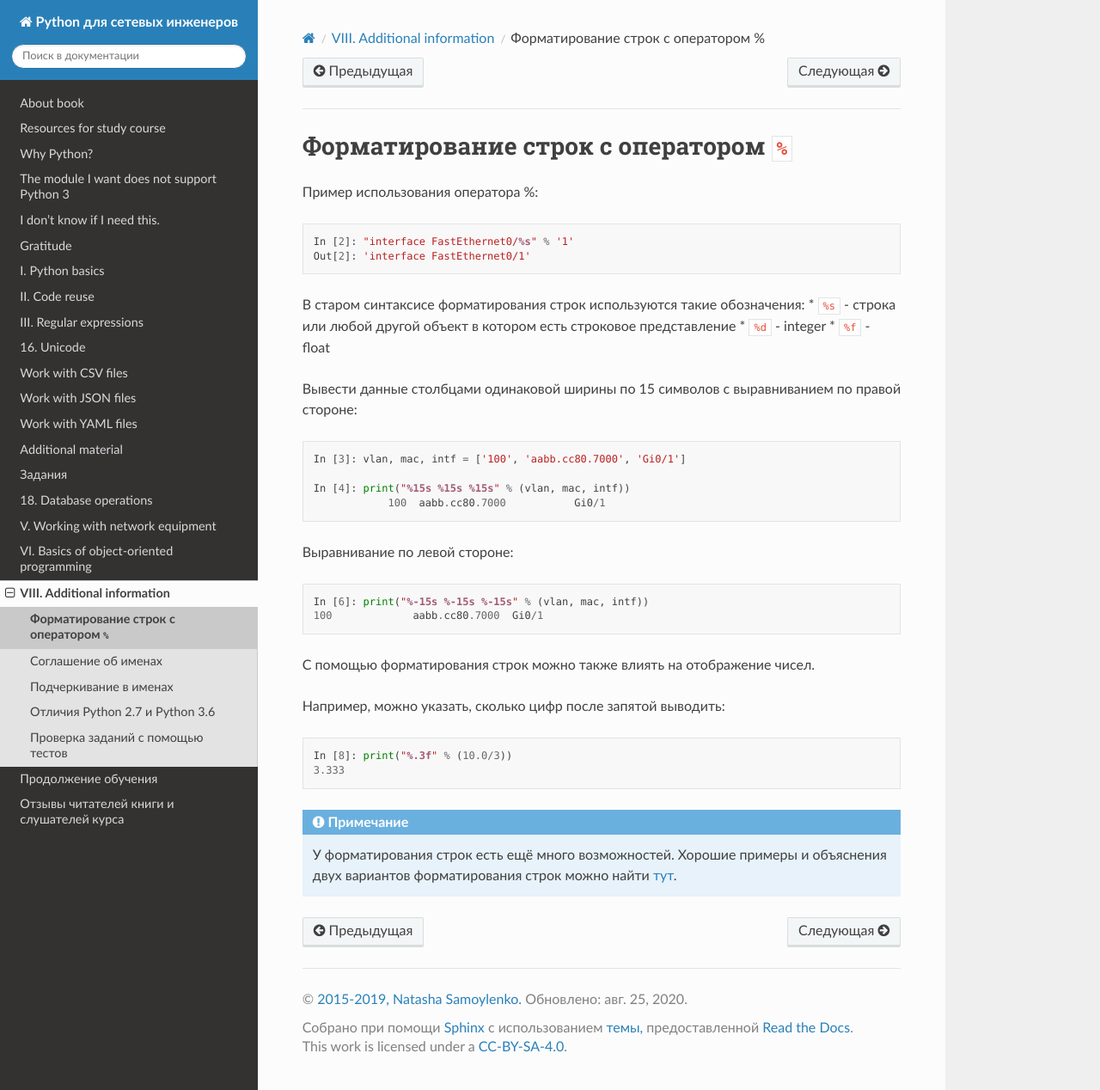
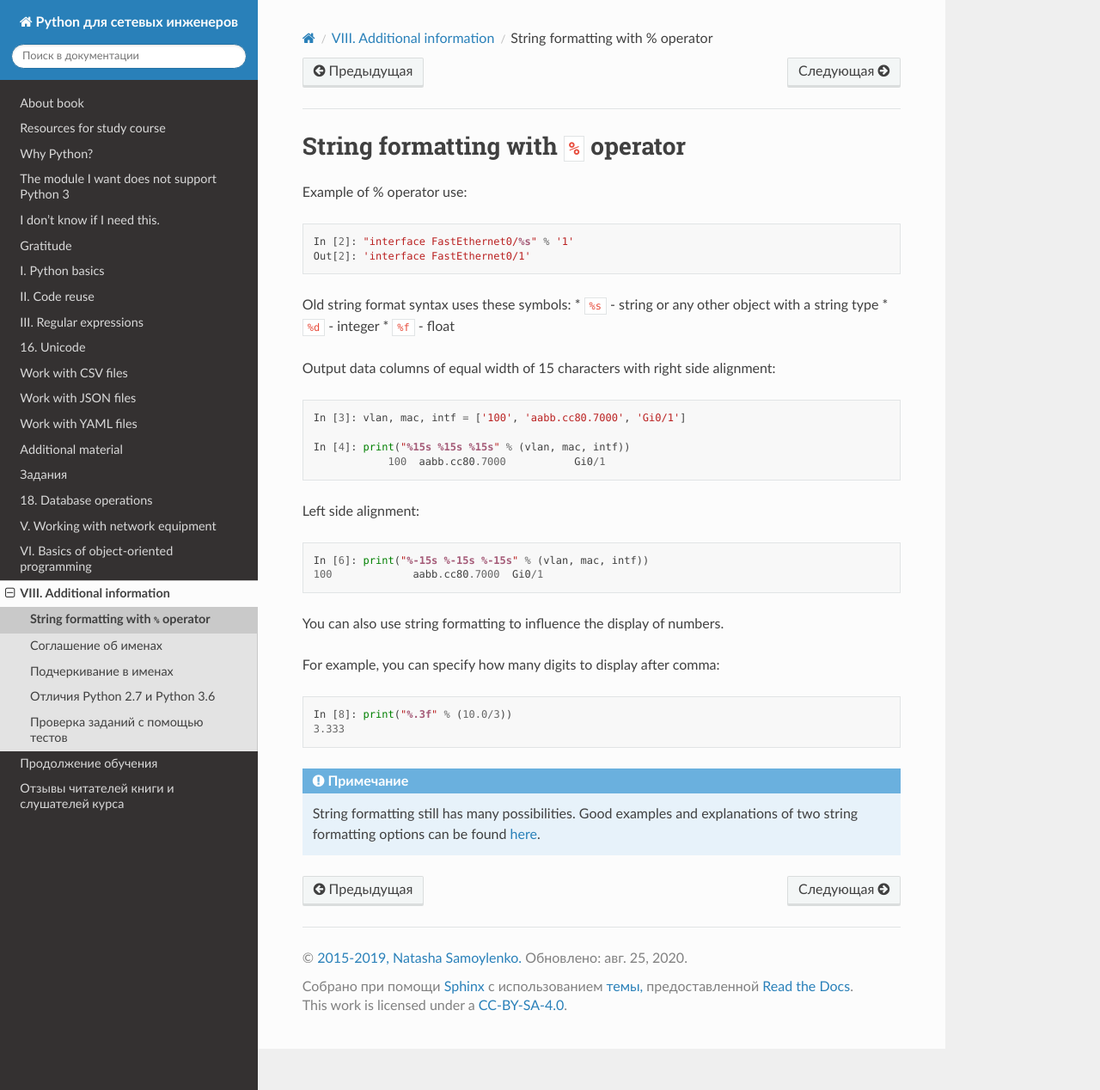
Before and after one commit to Aidar5/nattoeng, a Sphinx documentation site: the page built from docs/source/book/additional_info/old_str_formatting.rst, in a window 1280 px wide and 1268 px high. Shown: the whole window at 86% size. Built offline with Sphinx 7.4.7 and the Read the Docs theme 2.0.0, drawn with Linux system fonts in a browser that asks for light colours; pages that are not in the unit, such as notebooks, are missing from menus.

Commit message:
Update old_str_formatting.rst

```diff
--- a/docs/source/book/additional_info/old_str_formatting.rst
+++ b/docs/source/book/additional_info/old_str_formatting.rst
@@ -1,20 +1,19 @@
-Форматирование строк с оператором ``%``
+String formatting with ``%`` operator
 ~~~~~~~~~~~~~~~~~~~~~~~~~~~~~~~~~~~~~~~
 
-Пример использования оператора %:
+Example of % operator use:
 
 .. code:: python
 
     In [2]: "interface FastEthernet0/%s" % '1'
     Out[2]: 'interface FastEthernet0/1'
 
-В старом синтаксисе форматирования строк используются такие обозначения:
-* ``%s`` - строка или любой другой объект в котором есть строковое представление
+Old string format syntax uses these symbols:
+* ``%s`` - string or any other object with a string type
 * ``%d`` - integer
 * ``%f`` - float
 
-Вывести данные столбцами одинаковой ширины по 15 символов с
-выравниванием по правой стороне:
+Output data columns of equal width of 15 characters with right side alignment:
 
 .. code:: python
 
@@ -23,16 +22,16 @@
     In [4]: print("%15s %15s %15s" % (vlan, mac, intf))
                 100  aabb.cc80.7000           Gi0/1
 
-Выравнивание по левой стороне:
+Left side alignment:
 
 .. code:: python
 
     In [6]: print("%-15s %-15s %-15s" % (vlan, mac, intf))
     100             aabb.cc80.7000  Gi0/1
 
-С помощью форматирования строк можно также влиять на отображение чисел.
+You can also use string formatting to influence the display of numbers.
 
-Например, можно указать, сколько цифр после запятой выводить:
+For example, you can specify how many digits to display after comma:
 
 .. code:: python
 
@@ -40,6 +39,5 @@
     3.333
 
 .. note::
-    У форматирования строк есть ещё много возможностей. Хорошие примеры
-    и объяснения двух вариантов форматирования строк можно найти
-    `тут <https://pyformat.info/>`__.
+    String formatting still has many possibilities. Good examples and explanations of two string formatting options can be found
+    `here <https://pyformat.info/>`__.
```
